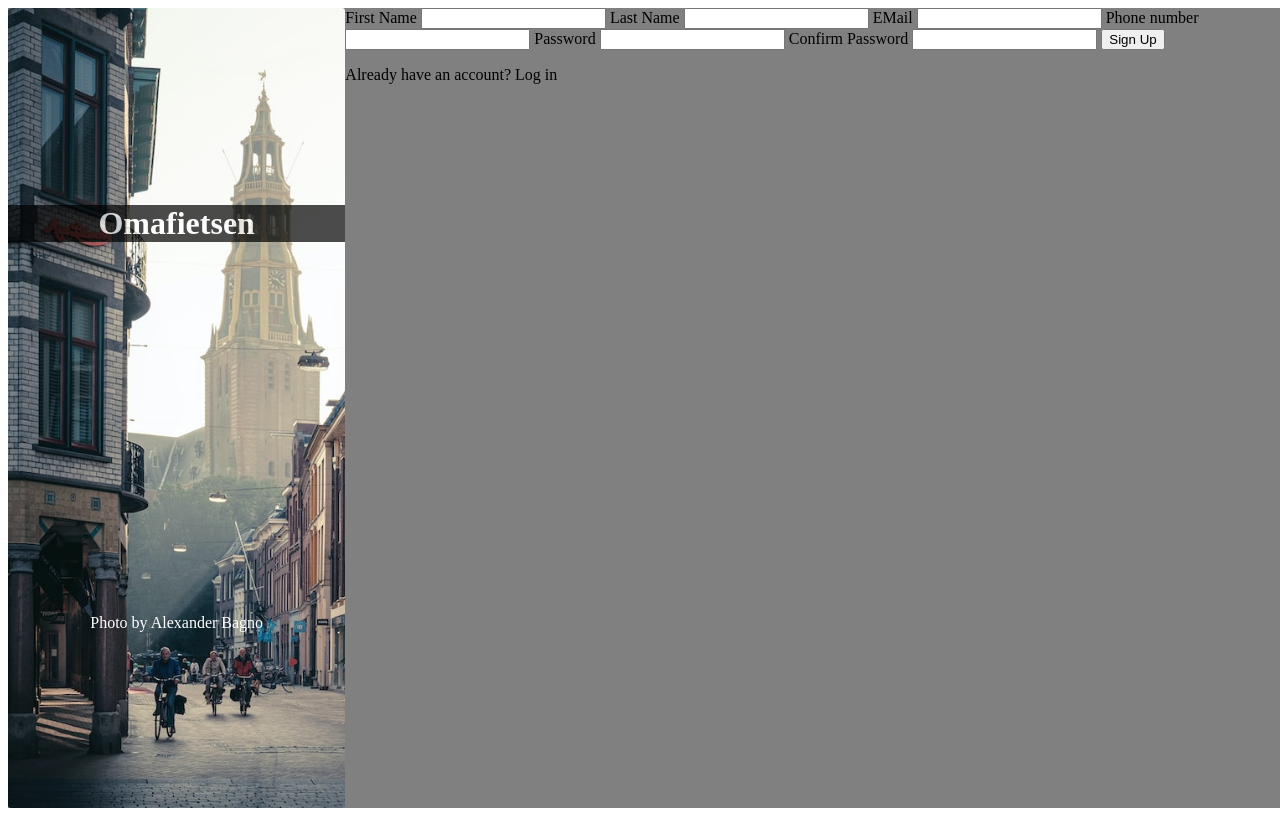
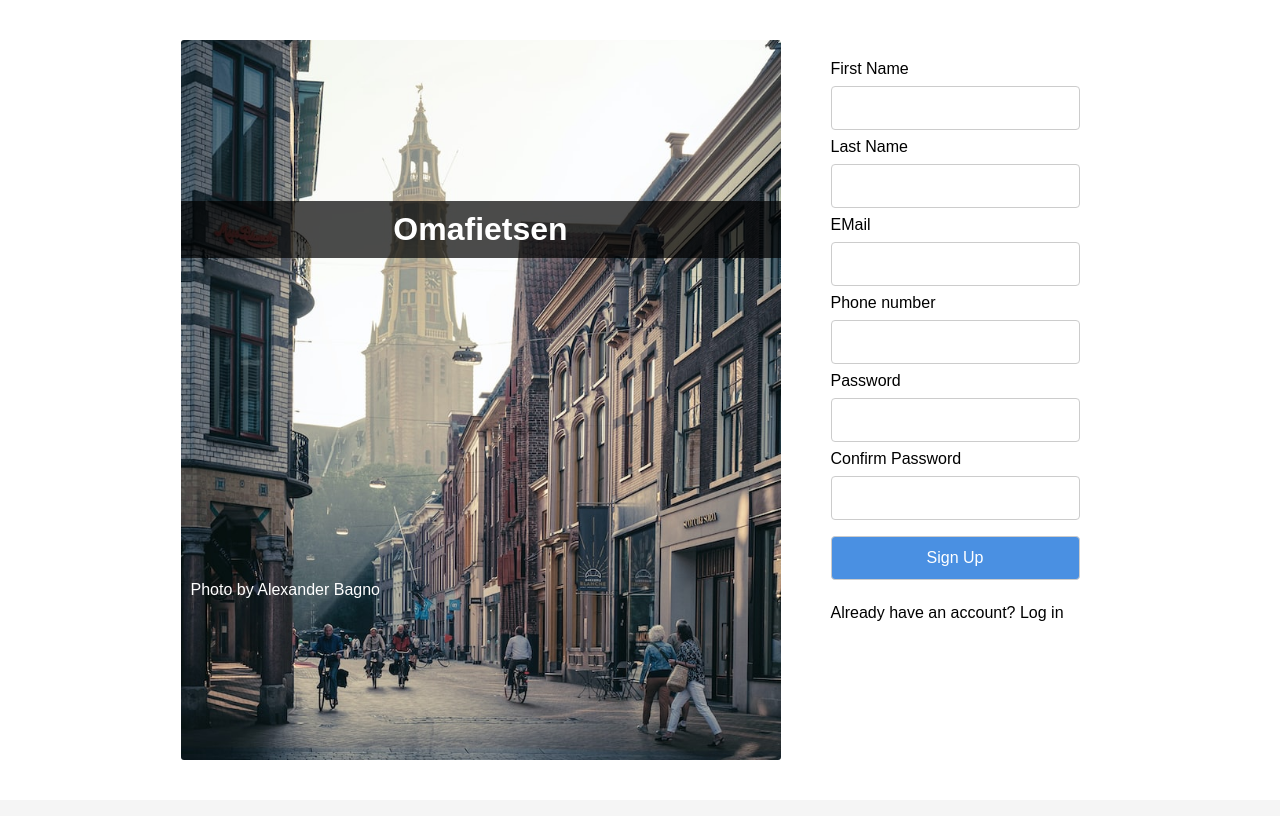
Before and after one commit to Joe-Weingart/Sign_Up_Form, a plain HTML site: page index.html in a window 1280 px wide. Drawn offline with Linux system fonts and the light colour scheme.

Commit message:
Add more CSS

```diff
--- a/styles.css
+++ b/styles.css
@@ -1,56 +1,96 @@
-.content {
-    display:flex;
-    width: 100vw;
-    height: 100vh;
-    justify-content: center;
-    background-color: grey;
+body {
+    background-color: #f5f5f5;
+    margin: 0;
+    font-family: Arial, sans-serif;
+    display: flex;
+    min-height: 100vh;
 }
 
-h1 {
-    background-color: black;
-    opacity: 0.7;
-    color: white;
-    text-align: center;
-    z-index: 2;
-}
-
-
-
-.subtitle {
-    z-index: 1;
-    color: white;
-    align-self: center;
-
-}
-
-
-
-form {
-    position: relative;
+.content {
+    display: flex;
+    flex: 1;
+    justify-content: center;
+    padding: 40px;
+    background-color: #ffffff;
+    box-shadow: 0 4px 8px rgba(0, 0, 0, 0.1);
 }
 
 .logo {
     display: flex;
+    flex-direction: column;
+    justify-content: space-around;
     background-image: url(./netherlands.jpeg);
     background-repeat: no-repeat;
     background-size: cover;
-    z-index: 1;
-
-    width: 600px;
-
+    background-position: center;
+    width: 50%;
+    height: 100%;
     border-radius: 3px;
-
-
-
-    flex-direction: column;
-
-    justify-content: space-around;
-
+    margin-right: 30px;
 }
 
-.header {
+.logo h1 {
+    background-color: rgba(0, 0, 0, 0.7);
+    color: white;
+    text-align: center;
+    padding: 10px;
+    margin: 0;
+}
+
+.logo .subtitle {
+    color: white;
+    margin-left: 10px;
+}
+
+form {
+    max-width: 400px;
+    display: flex;
+    flex-direction: column;
+    padding: 20px;
+}
+
+input[type="text"],
+input[type="email"],
+input[type="password"],
+textarea,
+select,
+button {
+    font-size: 16px;
+    padding: 12px 20px;
+    margin: 8px 0;
+    border: 1px solid #ccc;
+    border-radius: 4px;
+    box-sizing: border-box;
     width: 100%;
+    outline: none;
+    transition: all 0.3s ease;
+}
 
-    background-size: 100%;
+input[type="text"]:focus,
+input[type="email"]:focus,
+input[type="password"]:focus,
+textarea:focus,
+select:focus {
+    border-color: #4a90e2;
+    box-shadow: 0 0 5px rgba(74, 144, 226, 0.5);
+}
 
+button {
+    background-color: #4a90e2;
+    color: white;
+    cursor: pointer;
 }
+
+button:hover {
+    background-color: #3a75c2;
+}
+
+a:hover {
+    color: #4a90e2;
+    text-decoration: underline;
+}
+
+::-webkit-input-placeholder { color: #999; }
+:-moz-placeholder           { color: #999; }
+::-moz-placeholder          { color: #999; }
+:-ms-input-placeholder      { color: #999; }
```
